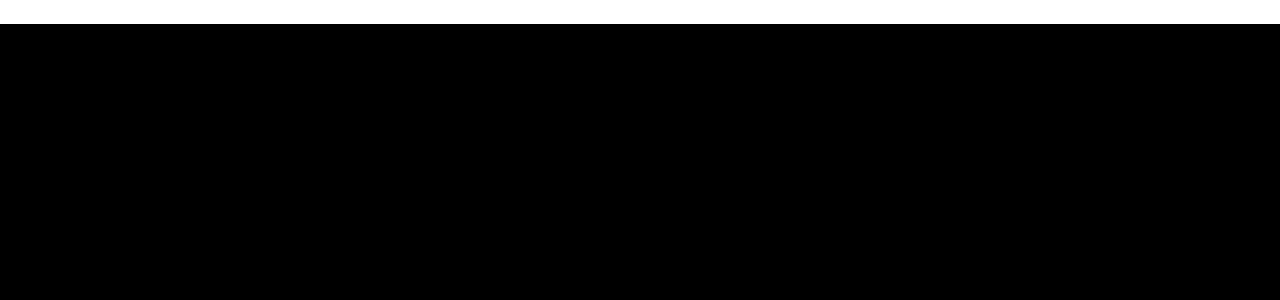
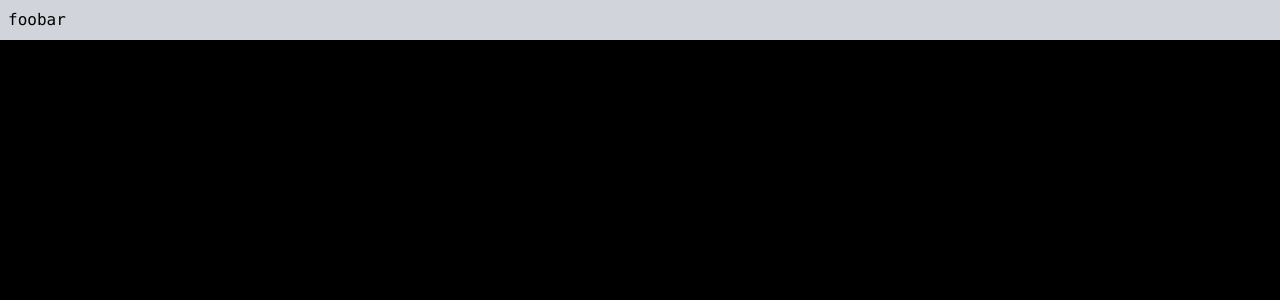
Before and after one commit to multimonos/mm-player-v1, a SvelteKit app: page / in a window 1280 px wide. Shown: the top 300 px of the page. Built offline with nearby package versions, Linux system fonts and the light colour scheme.

Commit message:
setup debug

```diff
--- /dev/null
+++ b/src/lib/Debug.svelte
@@ -0,0 +1,3 @@
+<pre class="bg-gray-300 mb-8 p-2">
+<slot/>
+</pre>
--- a/src/routes/+layout.svelte
+++ b/src/routes/+layout.svelte
@@ -1,4 +1,7 @@
 <script>
     import "../app.css"
 </script>
+
+<div class="container mx-auto h-screen">
 <slot/>
+</div>
--- a/src/routes/+page.svelte
+++ b/src/routes/+page.svelte
@@ -1,10 +1,9 @@
 <script>
+    import Debug from "$lib/Debug.svelte"
 </script>
 
 
-<div class="container mx-auto bg-white text-white">
-foobar
-</div>
-<pre>
 
-</pre>
+<Debug>
+    foobar
+</Debug>
```
